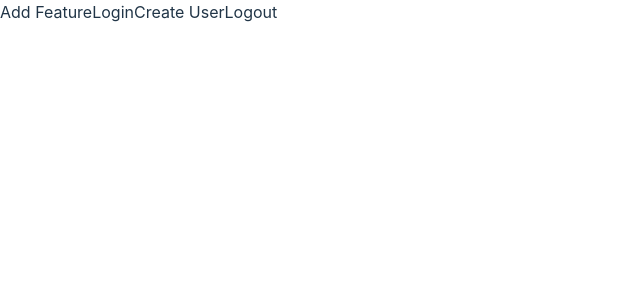
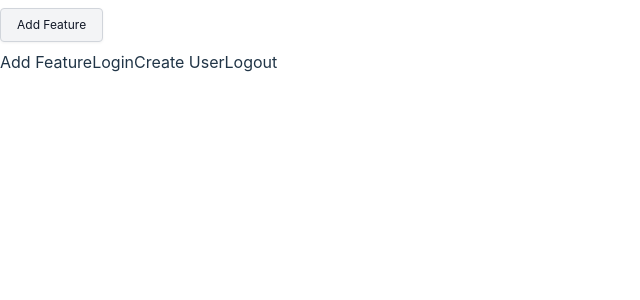
Before and after one commit to ConquestIO/Conquest, a React app: page /dashboard in a window 1280 px wide. Shown: the top 300 px of the page, without its empty margins (0-640 px from the left). Built offline with nearby package versions, Linux system fonts and the light colour scheme.

Commit message:
added featureContainer rendering

```diff
--- a/src/pages/Dashboard/SideBarContainer.jsx
+++ b/src/pages/Dashboard/SideBarContainer.jsx
@@ -2,6 +2,7 @@ import React from 'react';
 import { useNavigate } from 'react-router-dom';
 import { useAppDispatch, useAppSelector } from '../../store/hooks';
 import { setLoggedIn, setFeatureID, setTests, updateFeatures } from '../../store/appSlice';
+import FeatureContainer from './FeatureContainer';
 
 export default function SideBarContainer() {
     const dispatch = useAppDispatch();
@@ -50,6 +51,7 @@ export default function SideBarContainer() {
     console.log(sidebar)
     return (
         <div>
+            <FeatureContainer />
             {sidebar}
         </div>
     );
```
